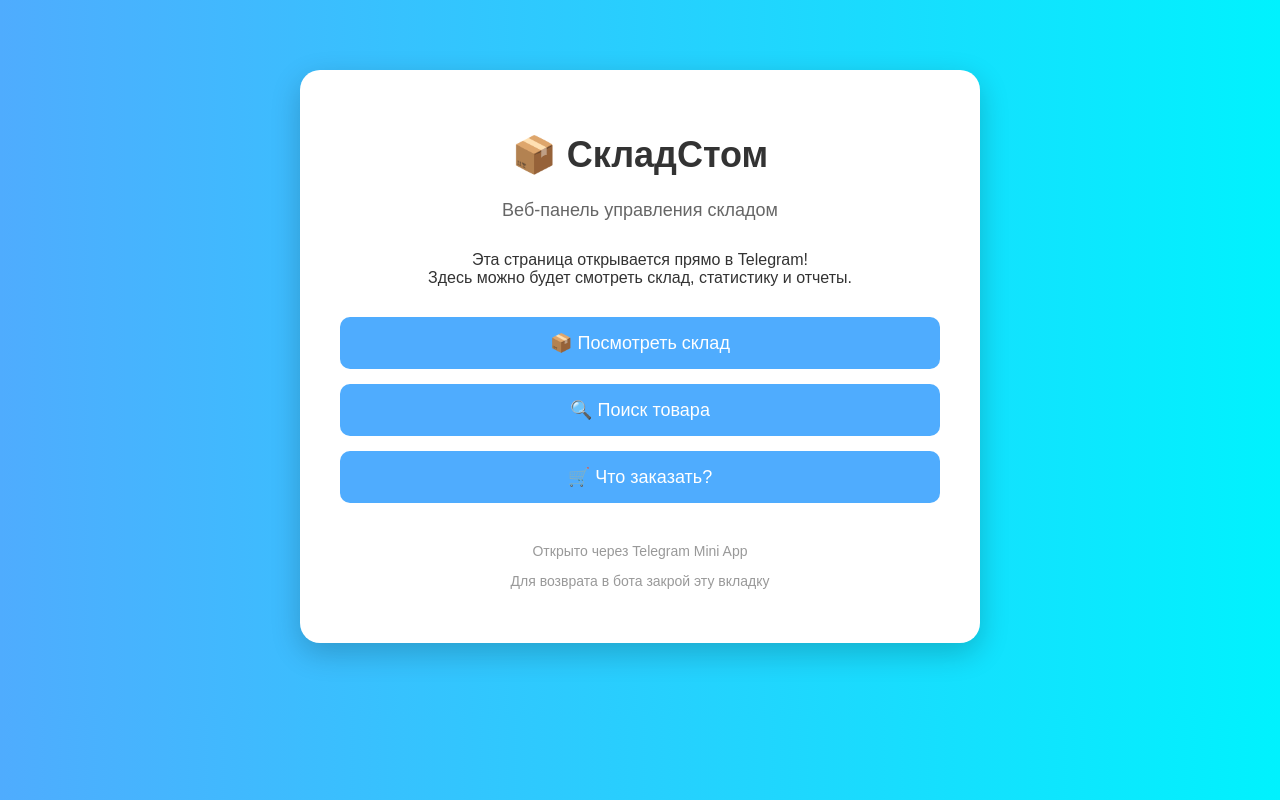
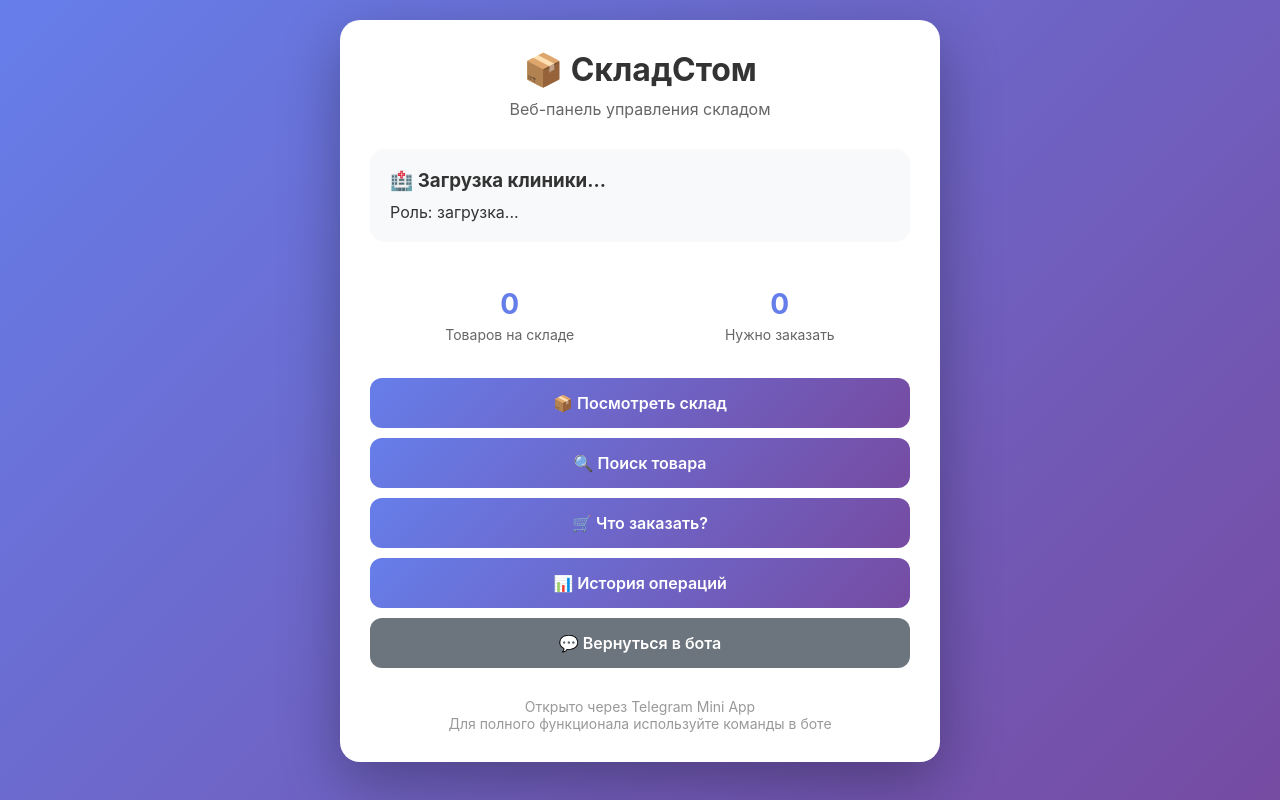
Before and after one commit to gorbunovdaniil68-lgtm/sklad-web, a plain HTML site: page index.html in a window 1280 px wide. Drawn offline with Linux system fonts and the light colour scheme.

Commit message:
Update index.html

```diff
--- a/index.html
+++ b/index.html
@@ -1,72 +1,220 @@
 <!DOCTYPE html>
-<html>
+<html lang="ru">
 <head>
-    <title>СкладСтом</title>
     <meta charset="UTF-8">
+    <meta name="viewport" content="width=device-width, initial-scale=1.0">
+    <title>СкладСтом - Панель управления</title>
     <style>
+        * {
+            margin: 0;
+            padding: 0;
+            box-sizing: border-box;
+            font-family: -apple-system, BlinkMacSystemFont, 'Segoe UI', Roboto, sans-serif;
+        }
+
         body {
-            font-family: Arial, sans-serif;
-            background: linear-gradient(to right, #4facfe, #00f2fe);
-            margin: 0;
+            background: linear-gradient(135deg, #667eea 0%, #764ba2 100%);
+            min-height: 100vh;
             padding: 20px;
-            text-align: center;
+            color: #333;
         }
+
         .container {
             max-width: 600px;
-            margin: 50px auto;
+            margin: 0 auto;
             background: white;
-            padding: 40px;
             border-radius: 20px;
-            box-shadow: 0 10px 30px rgba(0,0,0,0.2);
+            padding: 30px;
+            box-shadow: 0 20px 60px rgba(0,0,0,0.3);
         }
-        h1 {
+
+        .header {
+            text-align: center;
+            margin-bottom: 30px;
+        }
+
+        .header h1 {
             color: #333;
-            font-size: 36px;
+            font-size: 32px;
+            margin-bottom: 10px;
         }
+
+        .header p {
+            color: #666;
+            font-size: 16px;
+        }
+
+        .clinic-info {
+            background: #f8f9fa;
+            border-radius: 15px;
+            padding: 20px;
+            margin-bottom: 30px;
+        }
+
+        .clinic-info h3 {
+            color: #333;
+            margin-bottom: 10px;
+        }
+
         .btn {
             display: block;
             width: 100%;
             padding: 15px;
-            margin: 15px 0;
-            background: #4facfe;
+            margin: 10px 0;
+            background: linear-gradient(135deg, #667eea 0%, #764ba2 100%);
             color: white;
             border: none;
-            border-radius: 10px;
-            font-size: 18px;
+            border-radius: 12px;
+            font-size: 16px;
+            font-weight: 600;
             cursor: pointer;
-            text-decoration: none;
+            text-align: center;
+            transition: transform 0.2s, box-shadow 0.2s;
         }
+
         .btn:hover {
-            background: #00c6ff;
+            transform: translateY(-2px);
+            box-shadow: 0 10px 20px rgba(0,0,0,0.2);
+        }
+
+        .footer {
+            margin-top: 30px;
+            text-align: center;
+            color: #999;
+            font-size: 14px;
+        }
+
+        .stats {
+            display: flex;
+            justify-content: space-around;
+            margin: 20px 0;
+            text-align: center;
+        }
+
+        .stat {
+            padding: 15px;
+        }
+
+        .stat-number {
+            font-size: 28px;
+            font-weight: bold;
+            color: #667eea;
+        }
+
+        .stat-label {
+            font-size: 14px;
+            color: #666;
+            margin-top: 5px;
         }
     </style>
 </head>
 <body>
     <div class="container">
-        <h1>📦 СкладСтом</h1>
-        <p style="color: #666; font-size: 18px;">Веб-панель управления складом</p>
+        <div class="header">
+            <h1>📦 СкладСтом</h1>
+            <p>Веб-панель управления складом</p>
+        </div>
 
-        <p style="margin: 30px 0; font-size: 16px; color: #333;">
-            Эта страница открывается прямо в Telegram!<br>
-            Здесь можно будет смотреть склад, статистику и отчеты.
-        </p>
+        <div class="clinic-info">
+            <h3 id="clinic-name">🏥 Загрузка клиники...</h3>
+            <p>Роль: <span id="user-role">загрузка...</span></p>
+        </div>
 
-        <button class="btn" onclick="alert('Функция в разработке!')">📦 Посмотреть склад</button>
-        <button class="btn" onclick="alert('Ищем товары...')">🔍 Поиск товара</button>
-        <button class="btn" onclick="alert('Товары для заказа')">🛒 Что заказать?</button>
+        <div class="stats">
+            <div class="stat">
+                <div class="stat-number" id="items-count">0</div>
+                <div class="stat-label">Товаров на складе</div>
+            </div>
+            <div class="stat">
+                <div class="stat-number" id="to-order">0</div>
+                <div class="stat-label">Нужно заказать</div>
+            </div>
+        </div>
 
-        <div style="margin-top: 40px; color: #999; font-size: 14px;">
+        <button class="btn" onclick="showStock()">
+            📦 Посмотреть склад
+        </button>
+
+        <button class="btn" onclick="searchItems()">
+            🔍 Поиск товара
+        </button>
+
+        <button class="btn" onclick="showToOrder()">
+            🛒 Что заказать?
+        </button>
+
+        <button class="btn" onclick="showHistory()">
+            📊 История операций
+        </button>
+
+        <button class="btn" onclick="closeApp()" style="background: #6c757d;">
+            💬 Вернуться в бота
+        </button>
+
+        <div class="footer">
             <p>Открыто через Telegram Mini App</p>
-            <p>Для возврата в бота закрой эту вкладку</p>
+            <p>Для полного функционала используйте команды в боте</p>
         </div>
     </div>
 
     <script>
+        // Получаем данные из Telegram
         if(window.Telegram && Telegram.WebApp) {
-            // Работаем внутри Telegram
             Telegram.WebApp.ready();
             Telegram.WebApp.expand();
+
+            const user = Telegram.WebApp.initDataUnsafe.user;
+            if(user) {
+                document.getElementById('clinic-name').innerText = `🏥 ${user.first_name || 'Пользователь'}`;
+                document.getElementById('user-role').innerText = 'Администратор'; // Можно получить из бота
+            }
+
+            // Симулируем загрузку данных
+            setTimeout(() => {
+                document.getElementById('items-count').innerText = '25';
+                document.getElementById('to-order').innerText = '3';
+            }, 1000);
         }
+
+        function showStock() {
+            alert("📦 Функция просмотра склада\n\nБудет доступна в следующем обновлении!\n\nПока используйте команды в боте.");
+        }
+
+        function searchItems() {
+            const item = prompt("🔍 Введите название товара для поиска:");
+            if(item) {
+                alert(`Ищем: "${item}"\n\nРеальная функция поиска будет работать через API бота.`);
+            }
+        }
+
+        function showToOrder() {
+            alert("🛒 Товары для заказа:\n\n1. Перчатки M - осталось 10 (мин: 50)\n2. Бонд - осталось 2 (мин: 5)\n3. Маски - осталось 15 (мин: 30)\n\nДанные загружаются из базы бота.");
+        }
+
+        function showHistory() {
+            alert("📊 История операций\n\nЗдесь будет отображаться кто что списывал/добавлял.\n\nФункция в разработке!");
+        }
+
+        function closeApp() {
+            if(window.Telegram && Telegram.WebApp) {
+                Telegram.WebApp.close();
+            } else {
+                alert("Для возврата в бота закройте эту вкладку");
+            }
+        }
+
+        // Пример получения данных от бота (в будущем через API)
+        async function loadData() {
+            try {
+                // Здесь будет запрос к API бота
+                console.log("Загрузка данных из бота...");
+            } catch(error) {
+                console.error("Ошибка загрузки:", error);
+            }
+        }
+
+        // Загружаем данные при открытии
+        window.addEventListener('load', loadData);
     </script>
 </body>
 </html>
```
